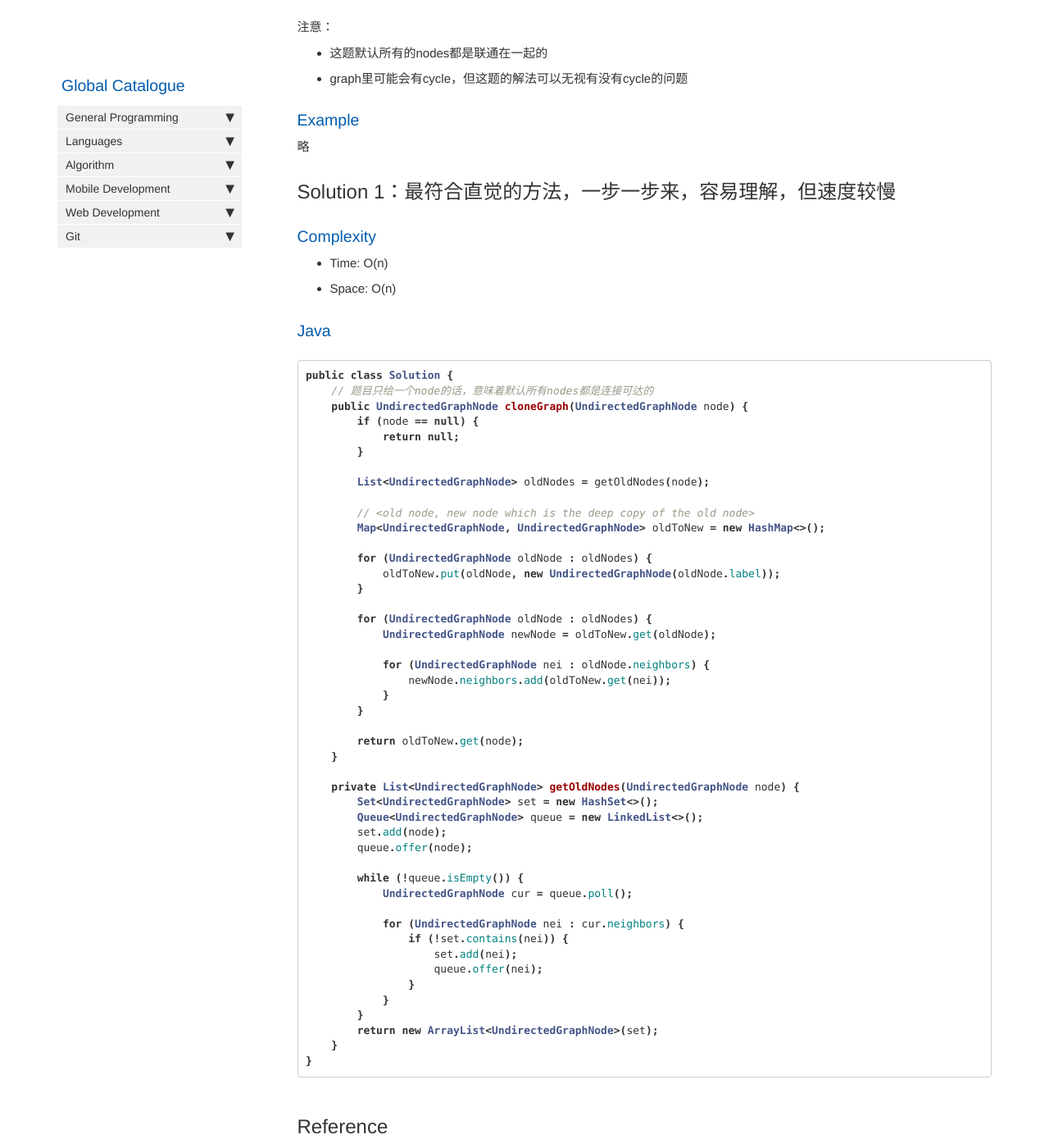
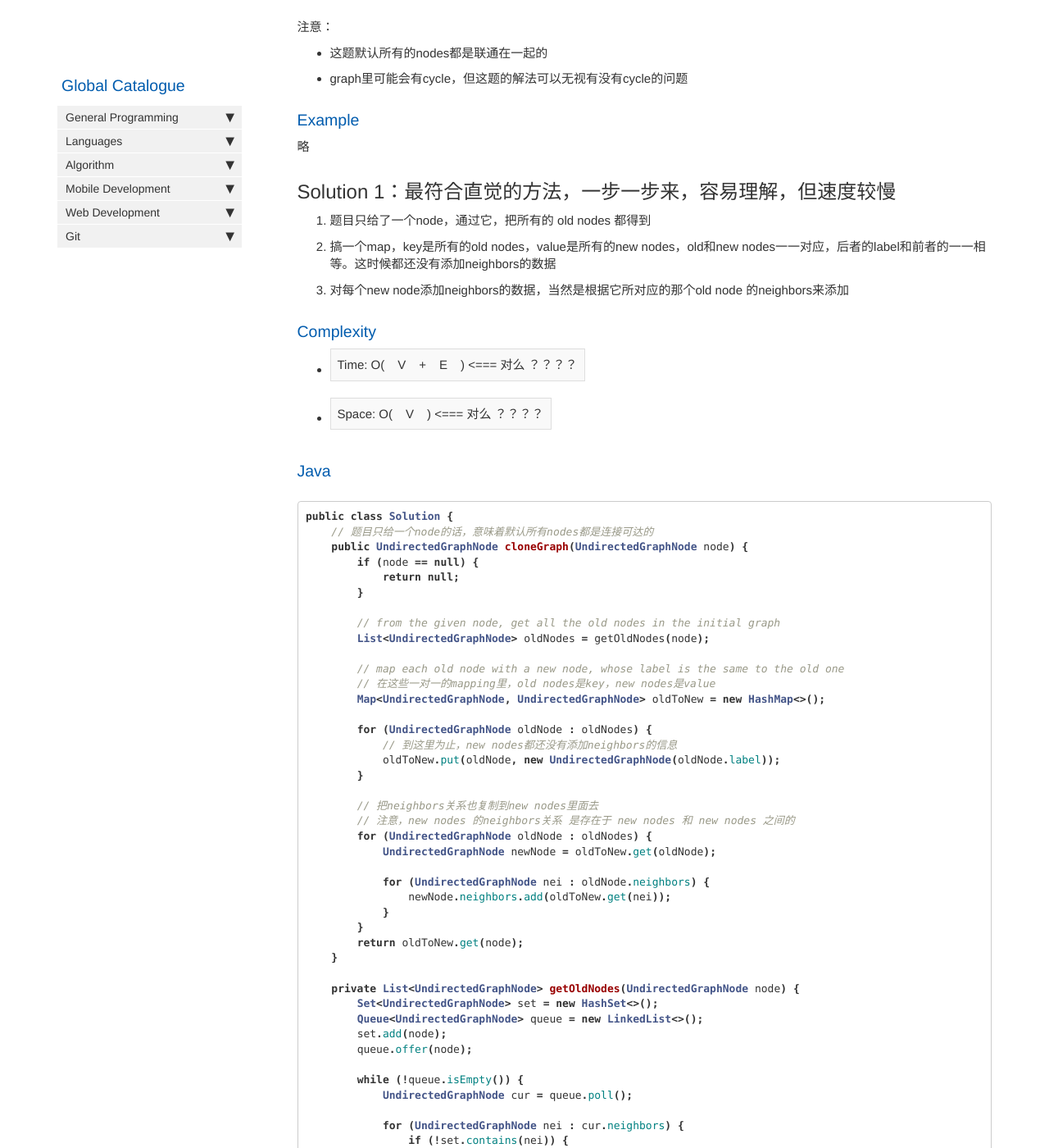
Before and after one commit to HungryOrc/hungryorc.github.io, a Jekyll site: the page built from pages/algorithm/algorithm_clone_graph.md, in a window 1280 px wide and 1400 px high, scrolled down 759 px. Shown: the whole window at 82% size. Built offline with Jekyll 4.4.1, drawn with Linux system fonts in a browser that asks for light colours; nearby versions of some CDN libraries; comment, search, counter and statistics services are not loaded; some of the changed text lies outside the part shown.

Commit message:
Update algorithm_clone_graph.md

````diff
--- a/pages/algorithm/algorithm_clone_graph.md
+++ b/pages/algorithm/algorithm_clone_graph.md
@@ -43,11 +43,13 @@
 略
 
 ## Solution 1：最符合直觉的方法，一步一步来，容易理解，但速度较慢
-
+1. 题目只给了一个node，通过它，把所有的 old nodes 都得到
+2. 搞一个map，key是所有的old nodes，value是所有的new nodes，old和new nodes一一对应，后者的label和前者的一一相等。这时候都还没有添加neighbors的数据
+3. 对每个new node添加neighbors的数据，当然是根据它所对应的那个old node 的neighbors来添加
 
 ### Complexity
-* Time: O(n)
-* Space: O(n)
+* Time: O(|V| + |E|) <=== 对么 ？？？？
+* Space: O(|V|) <=== 对么 ？？？？
 
 ### Java
 ```java
@@ -58,15 +60,20 @@
             return null;
         }
 
+        // from the given node, get all the old nodes in the initial graph
         List<UndirectedGraphNode> oldNodes = getOldNodes(node);
 
-        // <old node, new node which is the deep copy of the old node>
+        // map each old node with a new node, whose label is the same to the old one
+        // 在这些一对一的mapping里，old nodes是key，new nodes是value
         Map<UndirectedGraphNode, UndirectedGraphNode> oldToNew = new HashMap<>();
 
         for (UndirectedGraphNode oldNode : oldNodes) {
+            // 到这里为止，new nodes都还没有添加neighbors的信息
             oldToNew.put(oldNode, new UndirectedGraphNode(oldNode.label));
         }
 
+        // 把neighbors关系也复制到new nodes里面去
+        // 注意，new nodes 的neighbors关系 是存在于 new nodes 和 new nodes 之间的
         for (UndirectedGraphNode oldNode : oldNodes) {
             UndirectedGraphNode newNode = oldToNew.get(oldNode);
 
@@ -74,7 +81,6 @@
                 newNode.neighbors.add(oldToNew.get(nei));
             }
         }
-
         return oldToNew.get(node);
     }
 
@@ -94,6 +100,7 @@
                 }
             }
         }
+        // 注意这句语法：ArrayList 可以直接由 HashSet 来构造
         return new ArrayList<UndirectedGraphNode>(set);
     }
 }
````
